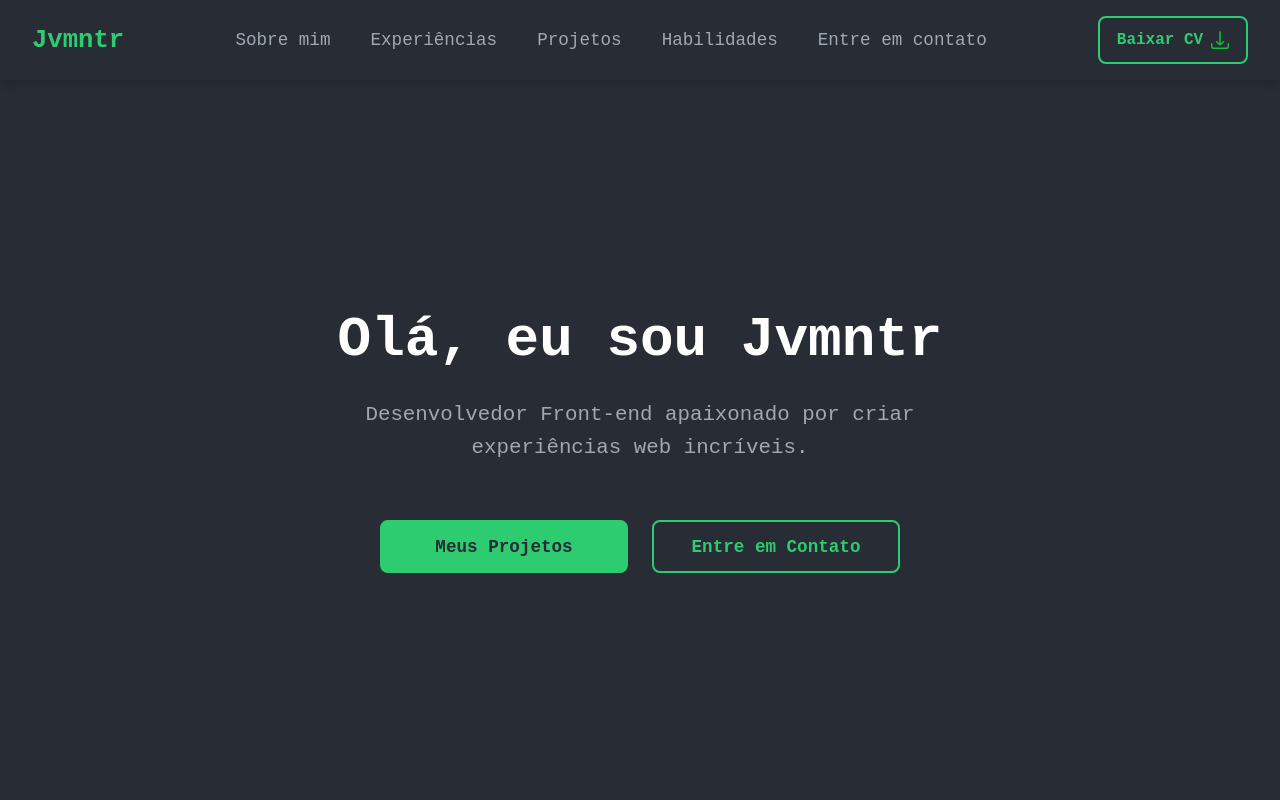
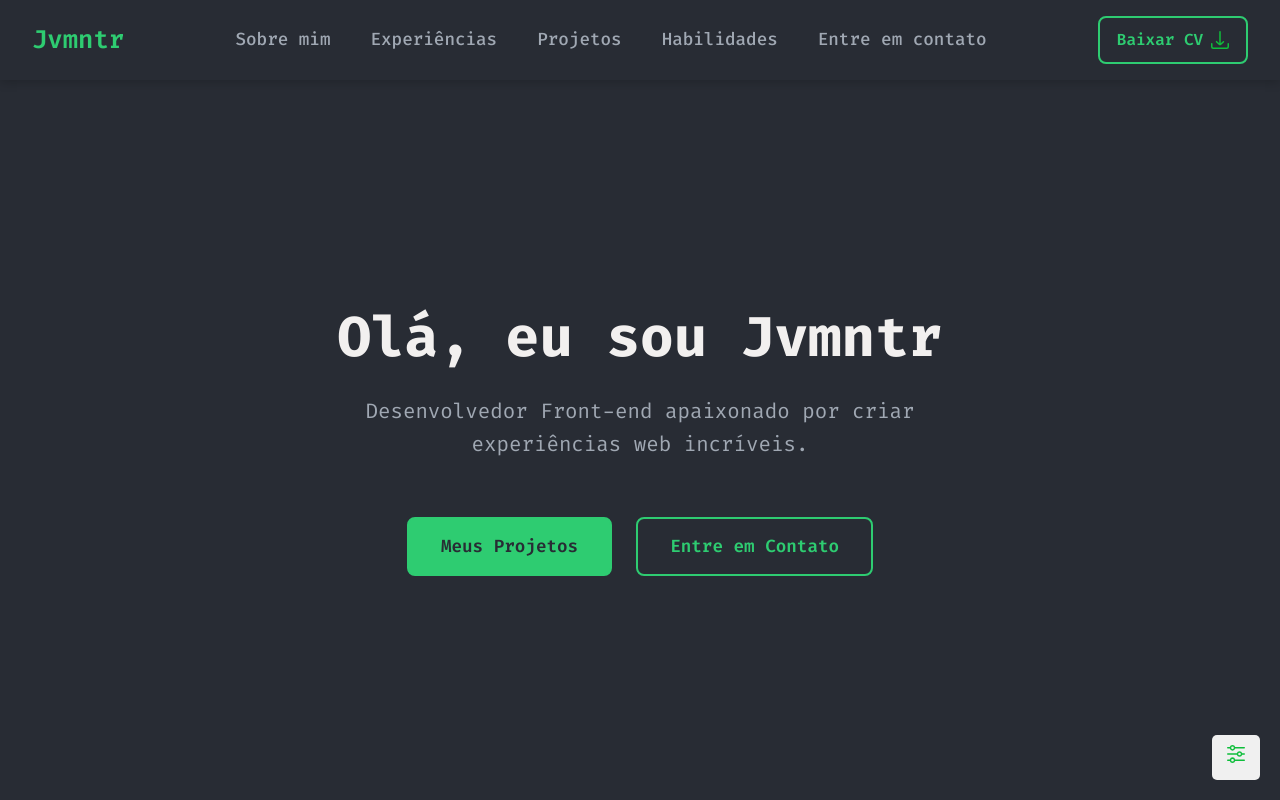
Before and after one commit to Jvmntr/portfolio, a React (Create React App) app: page / in a window 1280 px wide. Built offline with nearby package versions, Linux system fonts and the light colour scheme; the HTML template or start-up script is replaced by a standard one.

Commit message:
[UPT] Estilos globais do css definidos no arquivo index.css e implementação inicial do light/dark mode

```diff
--- a/src/App.css
+++ /dev/null
@@ -1,38 +0,0 @@
-.App {
-  text-align: center;
-}
-
-.App-logo {
-  height: 40vmin;
-  pointer-events: none;
-}
-
-@media (prefers-reduced-motion: no-preference) {
-  .App-logo {
-    animation: App-logo-spin infinite 20s linear;
-  }
-}
-
-.App-header {
-  background-color: #282c34;
-  min-height: 100vh;
-  display: flex;
-  flex-direction: column;
-  align-items: center;
-  justify-content: center;
-  font-size: calc(10px + 2vmin);
-  color: white;
-}
-
-.App-link {
-  color: #61dafb;
-}
-
-@keyframes App-logo-spin {
-  from {
-    transform: rotate(0deg);
-  }
-  to {
-    transform: rotate(360deg);
-  }
-}
--- a/src/App.tsx
+++ b/src/App.tsx
@@ -1,13 +1,53 @@
-import './App.css';
+import React, { useState, useEffect } from 'react';
+
 import Navbar from './components/Navbar';
+import { DownloadIcon } from './components/Navbar/styles';
 import Hero from './components/Hero';
 
+import Theme from './assets/icons/theme.svg';
+
 function App() {
+  const [theme, setTheme] = useState<'dark' | 'light'>(() => {
+    const savedTheme = localStorage.getItem('theme');
+    return savedTheme === 'light' ? 'light' : 'dark';
+  });
+
+  useEffect(() => {
+    document.body.classList.remove('light-mode', 'dark-mode');
+    if (theme === 'light') {
+      document.body.classList.add('light-mode');
+    }
+    localStorage.setItem('theme', theme);
+  }, [theme]);
+
+  const toggleTheme = () => {
+    setTheme((prevTheme) => (prevTheme === 'dark' ? 'light' : 'dark'));
+  };
+
   return (
-    <div className="App">
+    <>
+      <button
+      onClick={toggleTheme}
+      style={{
+        position: 'fixed',
+        bottom: '20px',
+        right: '20px',
+        zIndex: 1001,
+        padding: '10px 15px',
+        backgroundColor: theme === 'dark' ? '#f0f0f0' : '#333',
+        color: theme === 'dark' ? '#333' : '#f0f0f0',
+        border: 'none',
+        borderRadius: '5px',
+        cursor: 'pointer',
+      }}
+
+      >
+        <DownloadIcon src={Theme} alt="Theme change Icon" />
+      </button>
+
       <Navbar />
       <Hero/>
-    </div>
+    </>
   );
 }
 
--- a/src/components/Hero/styles.ts
+++ b/src/components/Hero/styles.ts
@@ -1,10 +1,4 @@
 import styled from "styled-components";
-
-const accentGreen = "#2ecc71";
-const darkBackground = "#282c34";
-const lightText = "#a0a8b3";
-const whiteText = "#ffffff";
-const invertedText = "#282c34";
 
 export const HeroContainer = styled.section`
   display: flex;
@@ -12,8 +6,8 @@ export const HeroContainer = styled.section`
   align-items: center;
   width: 100%;
   min-height: calc(100vh - 5rem);
-  background-color: ${darkBackground};
-  color: ${whiteText};
+  background-color: var(--background-primary);
+  color: var(--text-primary);
   text-align: center;
   padding: 4rem 2rem;
   box-sizing: border-box;
@@ -46,7 +40,7 @@ export const HeroTitle = styled.h1`
   font-size: 3.5rem;
   font-weight: 700;
   line-height: 1.2;
-  color: ${whiteText};
+  color: var(--text-primary);
   margin: 0;
 
   @media (max-width: 1024px) {
@@ -70,7 +64,7 @@ export const HeroSubtitle = styled.p`
   font-family: "Fira Code", monospace;
   font-size: 1.3rem;
   font-weight: 400;
-  color: ${lightText};
+  color: var(--text-secondary);
   margin: 0;
   max-width: 700px;
   line-height: 1.6;
@@ -129,26 +123,26 @@ const BaseHeroButton = styled.a`
 `;
 
 export const HeroButton = styled(BaseHeroButton)`
-  background-color: ${accentGreen};
-  color: ${invertedText};
-  border: 2px solid ${accentGreen};
+  background-color: var(--accent-color);
+  color: var(--text-inverted);
+  border: 2px solid var(--accent-color);
 
   &:hover {
     filter: brightness(1.1);
-    box-shadow: 0 6px 20px rgba(46, 204, 113, 0.4);
+    box-shadow: 0 6px 20px var(--accent-shadow);
     transform: translateY(-2px);
   }
 `;
 
 export const HeroButtonOutline = styled(BaseHeroButton)`
   background-color: transparent;
-  color: ${accentGreen};
-  border: 2px solid ${accentGreen};
+  color: var(--accent-color);
+  border: 2px solid var(--accent-color);
 
   &:hover {
-    background-color: ${accentGreen};
-    color: ${invertedText};
-    box-shadow: 0 6px 20px rgba(46, 204, 113, 0.4);
+    background-color: var(--accent-color);
+    color: var(--text-inverted);
+    box-shadow: 0 6px 20px var(--accent-shadow);
     transform: translateY(-2px);
   }
 `;
--- a/src/components/Navbar/styles.ts
+++ b/src/components/Navbar/styles.ts
@@ -1,41 +1,35 @@
 import styled, { keyframes } from "styled-components";
-
-const accentGreen = "#2ecc71";
-const darkBackground = "#282c34";
-const lightText = "#a0a8b3";
-const whiteText = "#ffffff";
-const invertedText = "#282c34";
 
 const textGlitch = keyframes`
   0% {
-    text-shadow: 0 0 ${accentGreen}, 0 0 ${accentGreen};
+    text-shadow: 0 0 var(--accent-color), 0 0 var(--accent-color);
     transform: translateX(0);
   }
   20% {
-    text-shadow: 1px 0 ${accentGreen}, -1px 0 ${accentGreen};
+    text-shadow: 1px 0 var(--accent-color), -1px 0 var(--accent-color);
     transform: translateX(-1px);
   }
   40% {
-    text-shadow: -1px 0 ${accentGreen}, 1px 0 ${accentGreen};
+    text-shadow: -1px 0 var(--accent-color), 1px 0 var(--accent-color);
     transform: translateX(1px);
   }
   60% {
-    text-shadow: 2px 0 ${accentGreen}, -2px 0 ${accentGreen};
+    text-shadow: 2px 0 var(--accent-color), -2px 0 var(--accent-color);
     transform: translateX(-2px);
   }
   80% {
-    text-shadow: -2px 0 ${accentGreen}, 2px 0 ${accentGreen};
+    text-shadow: -2px 0 var(--accent-color), 2px 0 var(--accent-color);
     transform: translateX(2px);
   }
   100% {
-    text-shadow: 0 0 ${accentGreen}, 0 0 ${accentGreen};
+    text-shadow: 0 0 var(--accent-color), 0 0 var(--accent-color);
     transform: translateX(0);
   }
 `;
 
 const textColorShift = keyframes`
-  0%, 100% { color: ${accentGreen}; }
-  50% { color: ${whiteText}; }
+  0%, 100% { color: var(--accent-color); }
+  50% { color: var(#F2F0EF); }
 `;
 
 export const NavbarContainer = styled.nav`
@@ -45,9 +39,9 @@ export const NavbarContainer = styled.nav`
   align-items: center;
   top: 0;
   height: 5rem;
-  background-color: ${darkBackground};
+  background-color: var(--background-primary);
   padding: 0 2rem;
-  box-shadow: 0 2px 10px rgba(0, 0, 0, 0.2);
+  box-shadow: 0 2px 10px var(--box-shadow-dark);
   position: sticky;
   z-index: 1000;
 
@@ -64,7 +58,7 @@ export const NavName = styled.h1`
   font-family: "Fira Code", monospace;
   font-size: 1.6rem;
   font-weight: 600;
-  color: ${accentGreen};
+  color: var(--accent-color);
   cursor: pointer;
   transition: transform 0.3s ease-in-out;
 
@@ -92,7 +86,7 @@ export const NavLinksWrapper = styled.ul`
 `;
 
 export const NavLinks = styled.a`
-  color: ${lightText};
+  color: var(--text-secondary);
   font-family: "Fira Code", monospace;
   font-size: 1.1rem;
   font-weight: 500;
@@ -103,9 +97,8 @@ export const NavLinks = styled.a`
   padding: 0.5rem 0;
   display: inline-block;
 
-
   &:hover {
-    color: ${whiteText};
+    color: var(--text-primary);
   }
 
   &::before {
@@ -116,7 +109,7 @@ export const NavLinks = styled.a`
     top: 0;
     left: 50%;
     transform: translateX(-50%);
-    background-color: ${accentGreen};
+    background-color: var(--accent-color);
     border-radius: 4px;
     opacity: 0;
     transition: width 0.3s ease-in-out, opacity 0.3s ease-in-out;
@@ -135,7 +128,7 @@ export const NavButtonContainer = styled.button`
   justify-content: center;
   height: 3rem;
   width: 150px;
-  border: 2px solid ${accentGreen};
+  border: 2px solid var(--accent-color);
   border-radius: 8px;
   background-color: transparent;
   cursor: pointer;
@@ -143,8 +136,8 @@ export const NavButtonContainer = styled.button`
   position: relative;
 
   &:hover {
-    background-color: ${accentGreen};
-    box-shadow: 0 4px 15px rgba(46, 204, 113, 0.4);
+    background-color: var(--accent-color);
+    box-shadow: 0 4px 15px var(--accent-shadow);
   }
 
   @media (max-width: 768px) {
@@ -156,20 +149,21 @@ export const NavButtonText = styled.span`
   font-family: "Fira Code", monospace;
   font-size: 1rem;
   font-weight: 600;
-  color: ${accentGreen};
+  color: var(--accent-color);
   transition: color 0.3s ease-in-out;
   display: flex;
   align-items: center;
   gap: 8px;
 
   ${NavButtonContainer}:hover & {
-    color: ${invertedText};
+    color: var(--text-inverted);
   }
 `;
 
 export const DownloadIcon = styled.img`
   width: 18px;
   height: 18px;
+  /* Filters adjust color. You might need to tweak these for light mode if they don't look right. */
   filter: invert(50%) sepia(85%) saturate(1469%) hue-rotate(94deg) brightness(97%) contrast(89%);
 
   ${NavButtonContainer}:hover & {
@@ -182,10 +176,10 @@ export const LanguageDropdown = styled.div<{ isOpen: boolean }>`
   top: 100%;
   left: 50%;
   transform: translateX(-50%);
-  background-color: ${darkBackground};
-  border: 1px solid ${accentGreen};
+  background-color: var(--background-primary);
+  border: 1px solid var(--accent-color);
   border-radius: 8px;
-  box-shadow: 0 8px 16px rgba(0, 0, 0, 0.3);
+  box-shadow: 0 8px 16px var(--box-shadow-medium);
   padding: 0.5rem 0;
   min-width: 120px;
   display: ${({ isOpen }) => (isOpen ? 'flex' : 'none')};
@@ -200,7 +194,7 @@ export const LanguageDropdown = styled.div<{ isOpen: boolean }>`
 export const LanguageOption = styled.a`
   font-family: "Fira Code", monospace;
   font-size: 0.95rem;
-  color: ${lightText};
+  color: var(--text-secondary);
   padding: 0.8rem 1rem;
   text-decoration: none;
   cursor: pointer;
@@ -208,8 +202,8 @@ export const LanguageOption = styled.a`
   text-align: center;
 
   &:hover {
-    background-color: ${accentGreen};
-    color: ${invertedText};
+    background-color: var(--accent-color);
+    color: var(--text-inverted);
   }
 `;
 
@@ -230,7 +224,7 @@ export const MobileIcon = styled.div<{ isOpen: boolean }>`
       position: absolute;
       width: 100%;
       height: 3px;
-      background-color: ${whiteText};
+      background-color: var(--text-primary);
       border-radius: 2px;
       transition: all 0.3s ease-in-out;
 
@@ -260,8 +254,8 @@ export const MobileMenu = styled.div<{ isOpen: boolean }>`
   top: 5rem;
   left: 0;
   width: 100%;
-  background-color: ${darkBackground};
-  box-shadow: 0 8px 16px rgba(0, 0, 0, 0.3);
+  background-color: var(--background-primary);
+  box-shadow: 0 8px 16px var(--box-shadow-medium);
   padding: 1rem 0;
   transition: all 0.3s ease-in-out;
   transform: ${({ isOpen }) => (isOpen ? "translateY(0)" : "translateY(-100%)")};
@@ -275,7 +269,7 @@ export const MobileMenu = styled.div<{ isOpen: boolean }>`
 `;
 
 export const MobileLink = styled.a`
-  color: ${whiteText};
+  color: var(--text-primary);
   font-family: "Fira Code", monospace;
   font-size: 1.2rem;
   font-weight: 500;
@@ -285,7 +279,7 @@ export const MobileLink = styled.a`
   transition: background-color 0.2s ease-in-out;
 
   &:hover {
-    background-color: ${darkBackground};
+    background-color: var(--background-secondary);
   }
 `;
 
@@ -296,15 +290,15 @@ export const MobileButtonContainer = styled.button`
   height: 3rem;
   width: calc(100% - 4rem);
   margin: 1rem 2rem;
-  border: 2px solid ${accentGreen};
+  border: 2px solid var(--accent-color);
   border-radius: 8px;
   background-color: transparent;
   cursor: pointer;
   transition: all 0.3s ease-in-out;
 
   &:hover {
-    background-color: ${accentGreen};
-    box-shadow: 0 4px 15px rgba(46, 204, 113, 0.4);
+    background-color: var(--accent-color);
+    box-shadow: 0 4px 15px var(--accent-shadow);
   }
 `;
 
@@ -312,10 +306,10 @@ export const MobileButtonText = styled.span`
   font-family: "Fira Code", monospace;
   font-size: 1rem;
   font-weight: 600;
-  color: ${accentGreen};
+  color: var(--accent-color);
   transition: color 0.3s ease-in-out;
 
   ${MobileButtonContainer}:hover & {
-    color: ${invertedText};
+    color: var(--text-inverted);
   }
 `;
--- a/src/index.css
+++ b/src/index.css
@@ -1,13 +1,68 @@
+@import url('https://fonts.googleapis.com/css2?family=Fira+Code:wght@300;400;500;600;700&display=swap');
+
+:root {
+  --background-primary: #282c34;
+  --background-secondary: #3a3f47;
+  --text-primary: #F2F0EF;
+  --text-secondary: #a0a8b3;
+  --text-inverted: #282c34;
+  --accent-color: #2ecc71;
+  --accent-shadow: rgba(46, 204, 113, 0.4);
+  --box-shadow-dark: rgba(0, 0, 0, 0.2);
+  --box-shadow-medium: rgba(0, 0, 0, 0.3);
+}
+
+body.light-mode {
+  --background-primary: #F2F0EF;
+  --background-secondary: #f0f2f5;
+  --text-primary: #282c34;
+  --text-secondary: #444b56;
+  --text-inverted: #F2F0EF;
+  --accent-color: #2ecc71;
+  --accent-shadow: rgba(46, 204, 113, 0.25);
+  --box-shadow-dark: rgba(0, 0, 0, 0.1);
+  --box-shadow-medium: rgba(0, 0, 0, 0.15);
+}
+
+*,
+*::before,
+*::after {
+  box-sizing: border-box;
+}
+
+html {
+  scroll-behavior: smooth;
+  font-size: 16px;
+}
+
 body {
   margin: 0;
-  font-family: -apple-system, BlinkMacSystemFont, 'Segoe UI', 'Roboto', 'Oxygen',
-    'Ubuntu', 'Cantarell', 'Fira Sans', 'Droid Sans', 'Helvetica Neue',
-    sans-serif;
+  padding: 0;
+  font-family: 'Fira Code', monospace;
+  line-height: 1.5;
   -webkit-font-smoothing: antialiased;
   -moz-osx-font-smoothing: grayscale;
+  background-color: var(--background-primary);
+  color: var(--text-primary);
+  transition: background-color 0.3s ease, color 0.3s ease;
 }
 
-code {
-  font-family: source-code-pro, Menlo, Monaco, Consolas, 'Courier New',
-    monospace;
+a {
+  text-decoration: none;
+  color: inherit;
 }
+
+ul, ol {
+  list-style: none;
+  margin: 0;
+  padding: 0;
+}
+
+button {
+  background: none;
+  border: none;
+  padding: 0;
+  font: inherit;
+  cursor: pointer;
+  outline: inherit;
+}
```
Also changed, not shown: src/assets/icons/theme.svg (added).
